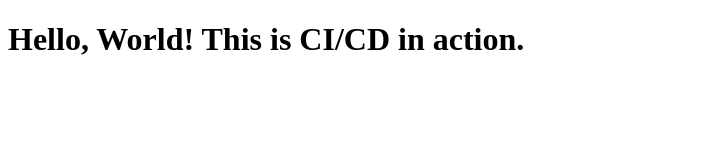
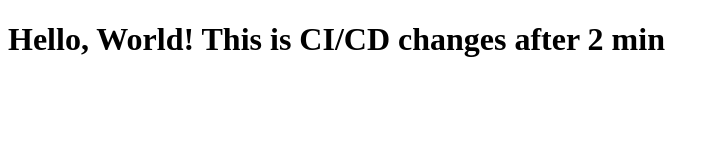
Before and after one commit to amitjaswal28/SimpleHTML_CI_CD, a plain HTML site: page index.html in a window 1280 px wide. Shown: the whole page, without its empty margins (0-720 px from the left). Drawn offline with Linux system fonts and the light colour scheme.

Commit message:
index file changes

```diff
--- a/index.html
+++ b/index.html
@@ -4,6 +4,6 @@
     <title>CI/CD Test</title>
 </head>
 <body>
-    <h1>Hello, World! This is CI/CD in action.</h1>
+    <h1>Hello, World! This is CI/CD changes after 2 min</h1>
 </body>
 </html>
```
